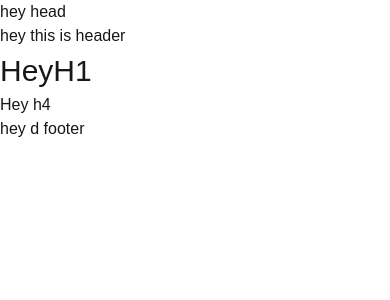
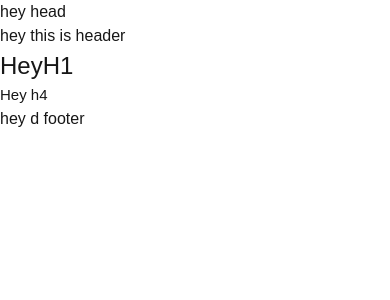
Before and after one commit to me-shantanu/meshantanu, a Next.js app: page / in a window 390 px wide. Shown: the top 300 px of the page. Built offline with nearby package versions, Linux system fonts and the light colour scheme.

Commit message:
tailwind responsive screen setup

```diff
--- a/tailwind.config.ts
+++ b/tailwind.config.ts
@@ -16,7 +16,7 @@ const config: Config = {
         base: '1rem',
       },
       screens: {
-        sm: '640px',
+        sm: { max: '767px' },
         md: '768px',
         lg: '1024px',
         xl: '1280px',
```
